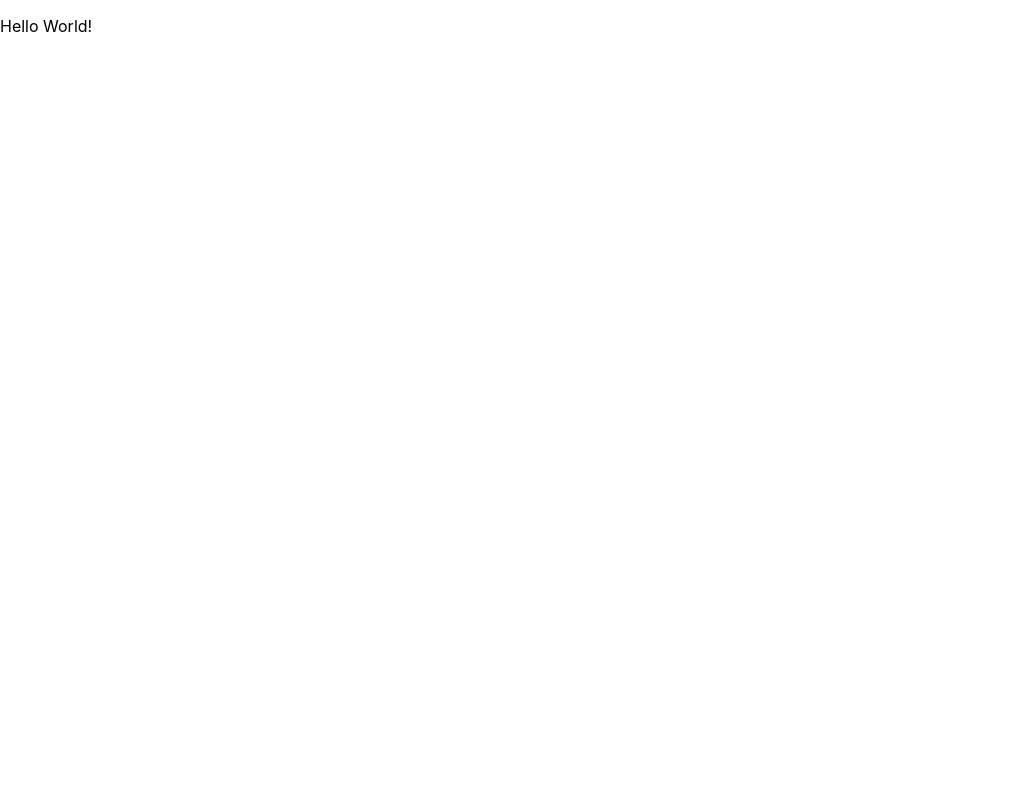
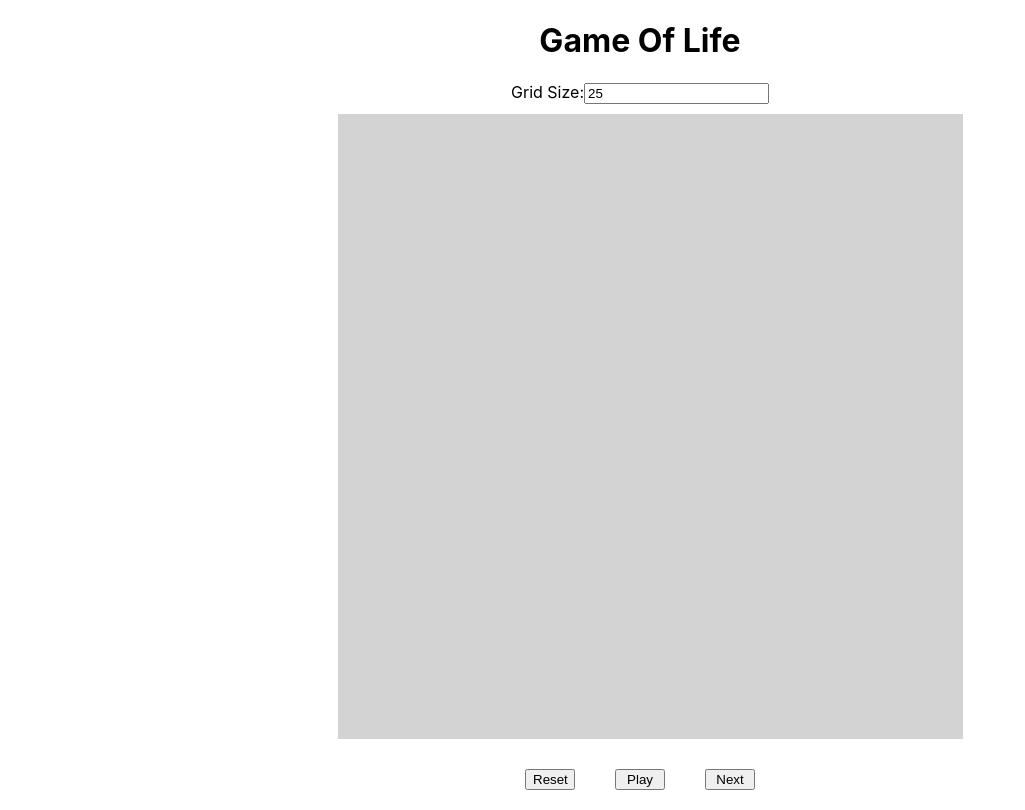
Before and after one commit to jackvdp/GameOfLife, a Next.js app: page / in a window 1280 px wide. Shown: the whole page, without its empty margins (0-1025 px from the left). Built offline with nearby package versions, Linux system fonts and the light colour scheme.

Commit message:
refactored pages

```diff
--- a/components/GameOfLife/GameOfLife.tsx
+++ b/components/GameOfLife/GameOfLife.tsx
@@ -6,8 +6,10 @@ import { Inputs } from '../Inputs/Inputs';
 
 export const GameOfLife = () => {
 
-  const [gridSize, setGridSize] = useState(26)
-  const [items, setItems] = useState(Array<boolean>(676).fill(false))
+  const defaultSize = 25
+
+  const [gridSize, setGridSize] = useState(defaultSize)
+  const [items, setItems] = useState(Array<boolean>(defaultSize * defaultSize).fill(false))
   const [playing, setPlaying] = useState(false)
 
   let timeout: NodeJS.Timer;
--- a/pages/index.tsx
+++ b/pages/index.tsx
@@ -1,8 +1,11 @@
 import type { NextPage } from 'next'
+import {GameOfLife as Component} from '../components/GameOfLife'
 
-const Home: NextPage = () => {
-  return (<p>Hello World!</p>
+
+const GameOfLife: NextPage = () => {
+  return (
+    <Component></Component>
   )
 }
 
-export default Home
+export default GameOfLife
```
Also changed, not shown: pages/game-of-life/index.tsx (deleted, +0 -11 lines), pages/game-of-life/test.tsx (deleted, +0 -8 lines).
